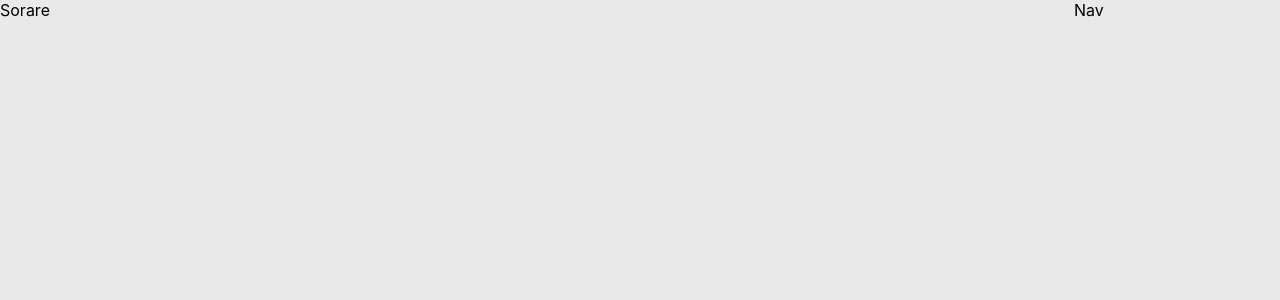
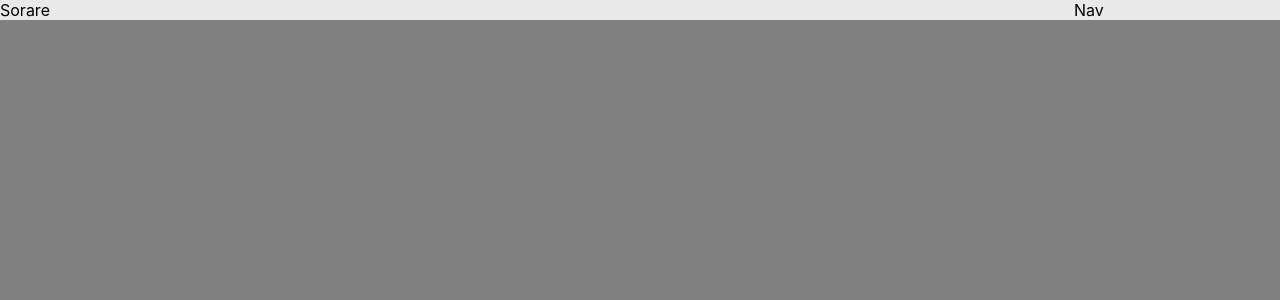
Before and after one commit to mrlucciola/sorare-player-card, a React (Create React App) app: page / in a window 1280 px wide. Shown: the top 300 px of the page. Built offline with nearby package versions, Linux system fonts and the light colour scheme.

Commit message:
feat: #12 add `PlayerCards` component (#13)

```diff
--- a/src/App.tsx
+++ b/src/App.tsx
@@ -6,7 +6,15 @@ import Body from "./components/Body";
  */
 const App = () => {
   return (
-    <div className="App">
+    <div
+      className="App"
+      style={{
+        width: "100vw",
+        height: "100vh",
+        display: "flex",
+        flexFlow: "column",
+      }}
+    >
       <Nav />
       <Body />
     </div>
--- a/src/components/Body.tsx
+++ b/src/components/Body.tsx
@@ -1,7 +1,8 @@
 // react
-import { Outlet, Route, Routes } from "react-router-dom";
+import { Outlet, Params, Route, Routes, useParams } from "react-router-dom";
 // components
 import NotFound from "./NotFound";
+import PlayerCards from "./PlayerCards";
 
 /** The default layout for the page. To be applied to all routes.
  */
@@ -26,8 +27,6 @@ const PageLayout: React.FC = () => {
   );
 };
 
-const PlayerCards = () => <div>Player Cards</div>;
-
 /** Body: Display Component with React Router
  *
  * Displays the application's content and sits immediately below the navbar.\
--- /dev/null
+++ b/src/components/PlayerCards.tsx
@@ -0,0 +1,27 @@
+import { useParams } from "react-router-dom";
+
+type playerSlugsType = { playerSlugs: string };
+type PlayerSlugsParams = Readonly<Partial<playerSlugsType>>;
+
+const PlayerCards: React.FC = () => {
+  // hooks
+  const { playerSlugs: playerSlugsStr }: PlayerSlugsParams =
+    useParams<playerSlugsType>();
+
+  // Validate
+  if (!playerSlugsStr) throw "Query param is undefined";
+
+  // build query
+  const playerSlugs: string[] = playerSlugsStr.split(",");
+  const playerCardsQuery = playerSlugs.map((slug) => {});
+  console.log("playerSlugs: ", playerSlugs);
+
+  // get the player info
+  // const playersData: PlayerData[] = fetch(playerCardsQuery);
+
+  // build list of player cards
+
+  return <div>Player Cards</div>;
+};
+
+export default PlayerCards;
```
